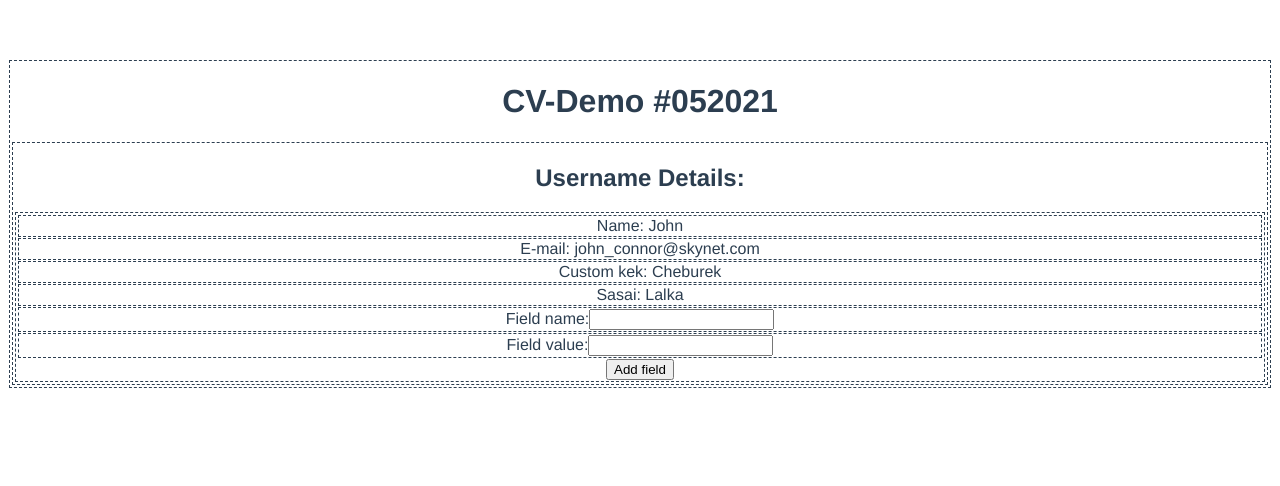
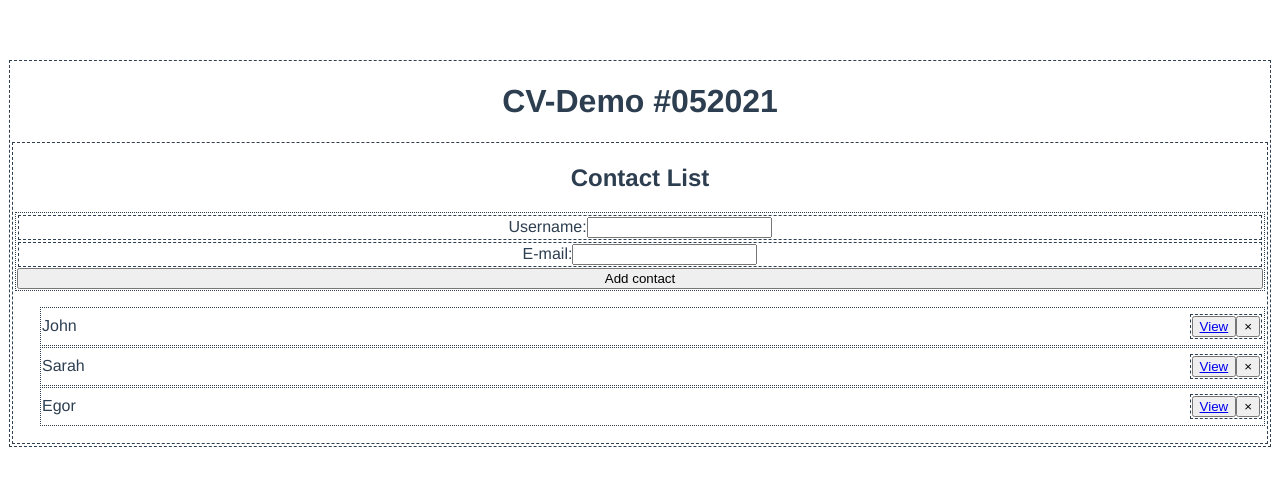
Before and after one commit to Basskey/cv-demo052021, a Vue app: page / in a window 1280 px wide. Shown: the top 486 px of the page. Built offline with nearby package versions, Linux system fonts and the light colour scheme.

Commit message:
feat: routing [issue: needs to make named routes]

```diff
--- a/package.json
+++ b/package.json
@@ -8,7 +8,8 @@
   },
   "dependencies": {
     "core-js": "^3.6.5",
-    "vue": "^2.6.11"
+    "vue": "^2.6.11",
+    "vue-router": "^3.5.1"
   },
   "devDependencies": {
     "@vue/cli-plugin-babel": "~4.5.0",
--- a/src/App.vue
+++ b/src/App.vue
@@ -2,7 +2,9 @@
   <div id="app">
     <div class="layout">
       <h1 class="layout-header">CV-Demo #052021</h1>
-      <ContactDetails v-bind:person="contacts[0]" />
+      <router-view
+          v-bind:contacts="contacts"
+          @remove-item="removeItem"/>
     </div>
   </div>
 </template>
@@ -51,10 +53,12 @@ export default {
     padding: 1px;
     margin: 1px;
   }
-}
 
 //<ContactList
-// v-bind:contacts="contacts"
+//v-bind:contacts="contacts"
 //@remove-item="removeItem"
 ///>
+//<hr>
+//<ContactDetails v-bind:person="contacts[0]" />
+}
 </style>
--- a/src/components/ContactListItem.vue
+++ b/src/components/ContactListItem.vue
@@ -2,7 +2,7 @@
   <li class="contact-list__item">
     <span>{{ person.username }}</span>
     <div class="controls-container">
-      <button>View</button>
+      <button><router-link :to="linkPath" v-bind:person="person">View</router-link></button>
       <button v-on:click="$emit('remove-item', person.id)">&times</button>
     </div>
   </li>
@@ -14,7 +14,13 @@
       person: {
         type: Object,
         required: true
+      },
+    },
+
+    data() {
+      return {
+        linkPath: '/contact-details' + this.person.id
       }
-    },
+    }
   }
 </script>
--- a/src/main.js
+++ b/src/main.js
@@ -1,8 +1,10 @@
 import Vue from 'vue'
 import App from './App.vue'
+import router from "@/router";
 
 Vue.config.productionTip = false
 
 new Vue({
+  router,
   render: h => h(App),
 }).$mount('#app')
--- /dev/null
+++ b/src/router.js
@@ -0,0 +1,21 @@
+import Vue from 'vue'
+import Router from 'vue-router'
+import ContactList from '@/views/ContactList'
+import ContactDetails from '@/views/ContactDetails'
+
+Vue.use(Router)
+
+export default new Router({
+    mode: 'history',
+    routes: [
+        {
+            path: '/',
+            component: ContactList
+        },
+        {
+            path: '/contact-details:id',
+            component: ContactDetails,
+            props: true
+        }
+    ]
+})
--- /dev/null
+++ b/src/views/ContactDetails.vue
@@ -0,0 +1,57 @@
+<template>
+  <div class="wrapper">
+    <h2>Username Details:</h2>
+    <div class="fields-container">
+      <div class="field">Name: {{ person.username }}</div>
+      <div class="field">E-mail: {{  person.email }}</div>
+      <div class="field" v-for="customField of person.customFields">
+        {{customField.fieldName}}: {{customField.fieldValue}}
+      </div>
+      <form class="new-fields-form" @submit.prevent="onSubmit">
+        <div>
+          <label for="fieldname">Field name:</label>
+          <input type="text" id="fieldname" v-model="fieldName">
+        </div>
+        <div>
+          <label for="fieldvalue">Field value:</label>
+          <input type="text" id="fieldvalue" v-model="fieldValue">
+        </div>
+        <button type="submit">Add field</button>
+      </form>
+    </div>
+  </div>
+</template>
+
+<script>
+  export default {
+    props: {
+      person: {
+        type: Object,
+        required: true
+      }
+    },
+
+    data() {
+      return {
+        fieldName: '',
+        fieldValue: ''
+      }
+    },
+
+    methods: {
+      onSubmit() {
+        if (this.fieldName.trim() && this.fieldValue.trim()) {
+          const newField = {
+            fieldName: this.fieldName,
+            fieldValue: this.fieldValue
+          }
+
+          this.person.customFields.push(newField);
+
+          this.fieldName='';
+          this.fieldValue=''
+        }
+      },
+    }
+  }
+</script>
--- /dev/null
+++ b/src/views/ContactList.vue
@@ -0,0 +1,57 @@
+<template>
+  <div class="wrapper">
+    <h2 class="title">Contact List</h2>
+
+    <NewContactForm @add-contact="addContact" />
+
+    <ul class="contact-list">
+      <ContactListItem
+        v-for="person of contacts"
+        v-bind:person="person"
+        v-on:remove-item="removeItem"
+      />
+    </ul>
+
+  </div>
+</template>
+
+<script>
+  import ContactListItem from '@/components/ContactListItem';
+  import NewContactForm from '@/components/NewContactForm'
+
+  export default {
+    props: ['contacts'],
+
+    components: {
+      ContactListItem,
+      NewContactForm
+    },
+
+    methods: {
+
+      addContact(contact) {
+        this.contacts.push(contact)
+      },
+
+      removeItem(id) {
+        this.$emit('remove-item', id)
+      }
+    }
+  }
+</script>
+
+<style lang="scss">
+  .contact-list {
+    padding-left: 25px;
+
+    &__item {
+      text-align: left;
+      border: 1px dotted #2c3e50;
+      margin: 1px;
+      padding: 5px 1px;
+      display: flex;
+      justify-content: space-between;
+      align-items: center;
+    };
+  };
+</style>
```
Also changed, not shown: 1 other file (tests, documents, lock files or other folders).
